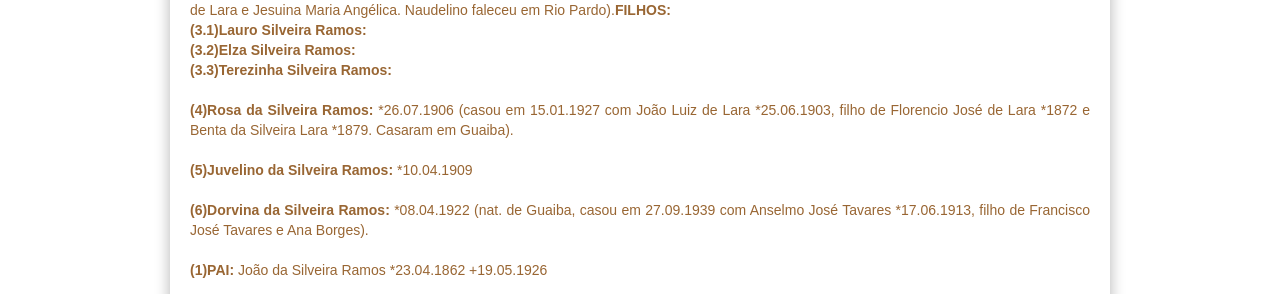
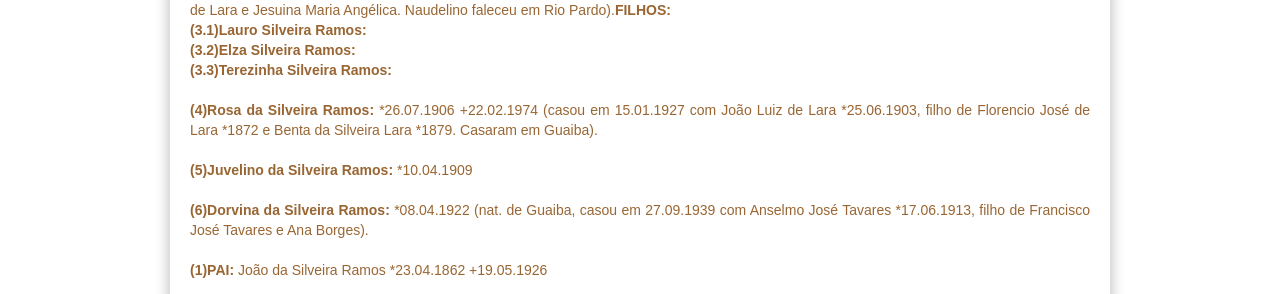
Before and after one commit to claudiovargas1955/claudiovargas1955.github.io, a Jekyll site: the page built from _pages/familia-silveira-ramos.html, in a window 1280 px wide. Shown: the part 648-942 px from the top of the page. Built offline with Jekyll 4.4.1, drawn with Linux system fonts in a browser that asks for light colours; some web fonts are replaced.

Commit message:
Update familia-silveira-ramos.html

```diff
--- a/_pages/familia-silveira-ramos.html
+++ b/_pages/familia-silveira-ramos.html
@@ -112,8 +112,8 @@
   <b>(3.2)Elza Silveira Ramos: </b><br>
   <b>(3.3)Terezinha Silveira Ramos: </b><br><br>
 
-<b>(4)Rosa da Silveira Ramos: </b>*26.07.1906 (casou em 15.01.1927 com João Luiz de Lara *25.06.1903, filho de Florencio José de Lara
-*1872 e Benta da Silveira Lara *1879. Casaram em Guaiba). <br><br>
+<b>(4)Rosa da Silveira Ramos: </b>*26.07.1906 +22.02.1974 (casou em 15.01.1927 com João Luiz de Lara *25.06.1903, filho de Florencio
+José de Lara *1872 e Benta da Silveira Lara *1879. Casaram em Guaiba). <br><br>
 
 <b>(5)Juvelino da Silveira Ramos: </b>*10.04.1909 <br><br>
 
@@ -272,7 +272,8 @@
 <b>(5.7)Ondilina da Silveira Vargas </b><br/><br/>
 <b>(5.8)Eva Nira da Silveira Vargas: </b>*12.05.1929 +29.11.1993 (solteira). <br/><br/>
 <b>(5.9)José Francisco da Silveira Vargas.</b><br/><br/>
-
+<b>(1.4)Rosa da Silveira Ramos: </b>*26.07.1906 (casada com Vitorino da Silveira Ramos). <b>FILHOS: </b><br>
+  <b>(1.4.1)Maria Davina Ramos: </b>*1920 +22.09.1932<br><br>
 <b>(6)Victorino da Silveira Ramos: </b>*04.04.1892 +15.07.1960 (casou em 23.06.1917 com Rosa Antonia da Silveira *20.01.1896 +31.08.1926,
 filha de José Antonio da Silveira +07.10.1905 e Brigida Maria de Vargas +27.03.1913, avós paternos Antonio da Silveira e Maria da
 Silveira). <b>FILHOS: </b><br>
```
Also changed, not shown: other parts of _pages/familia-silveira-ramos.html (+2 -2 lines).
